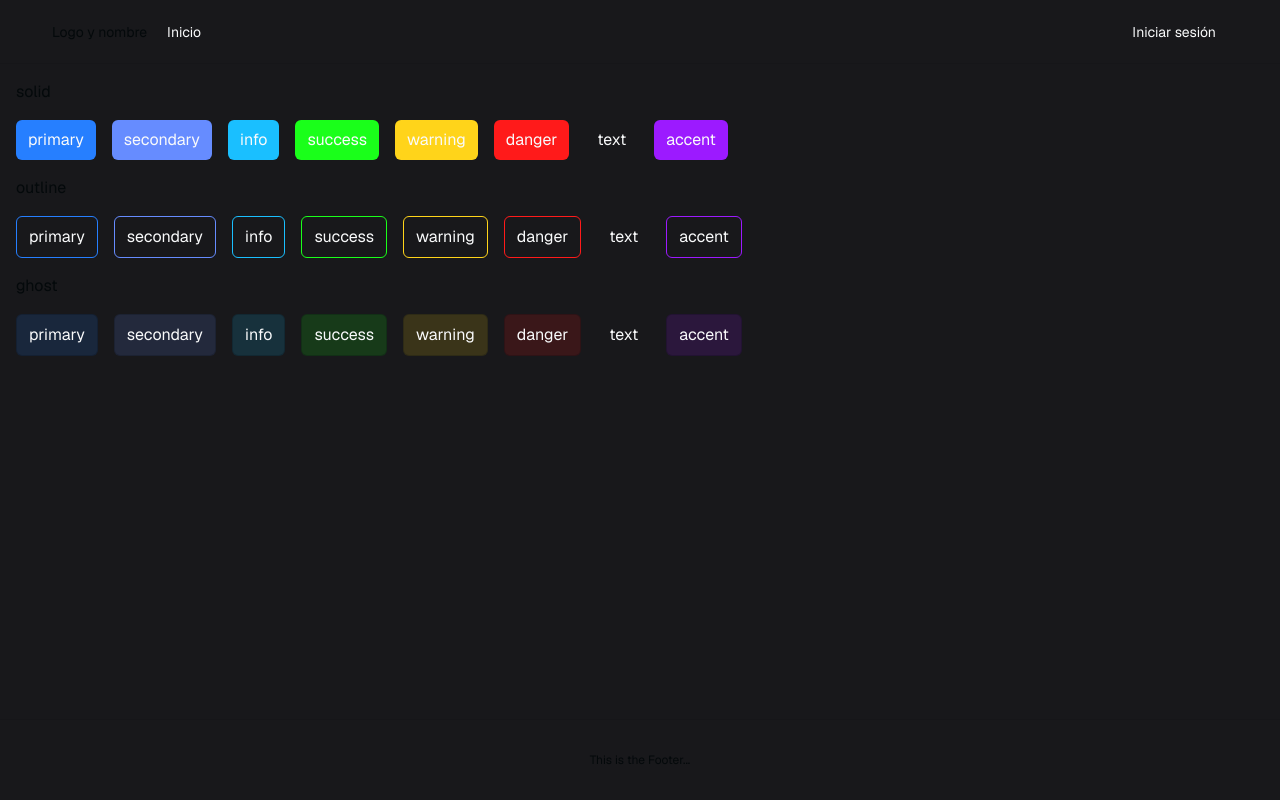
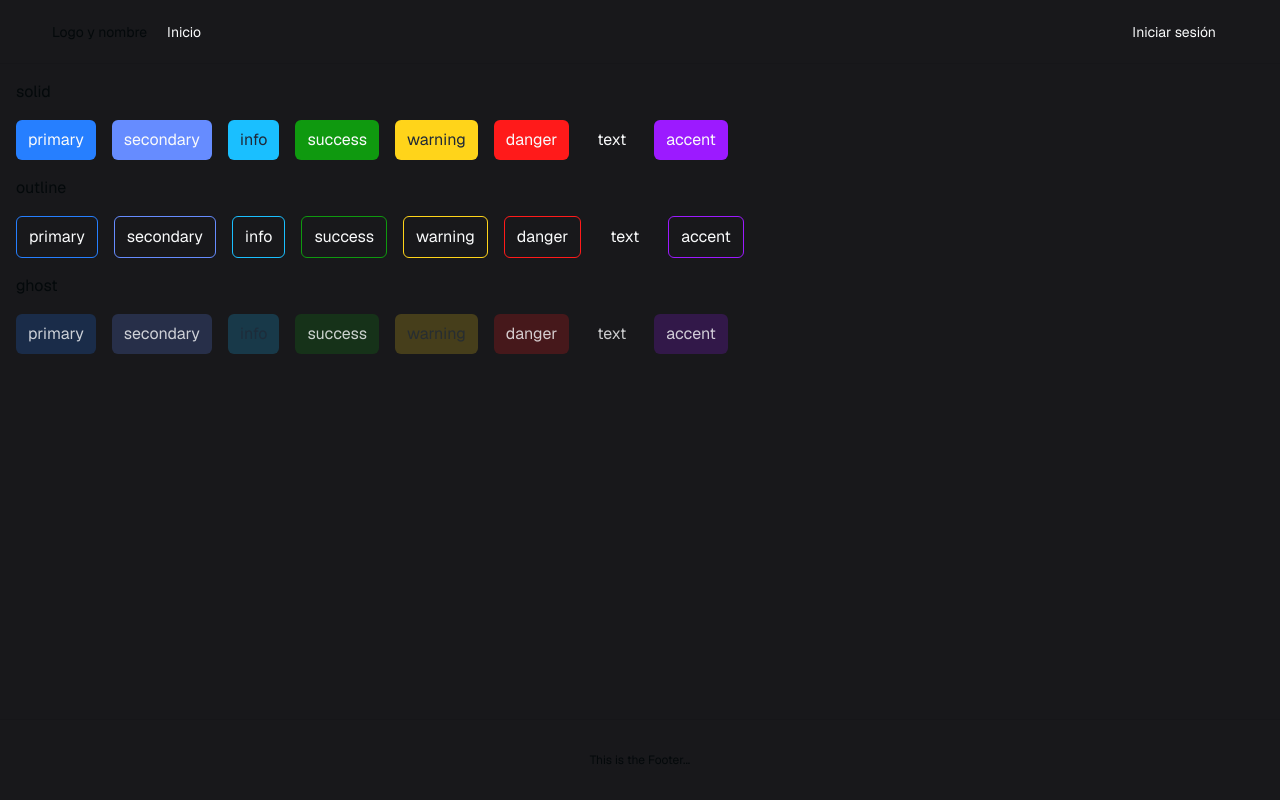
Before and after one commit to cisco336/oci-karate, a Next.js app: page /components in a window 1280 px wide. Built offline with nearby package versions, Linux system fonts and the light colour scheme; no server answers.

Commit message:
refactor: Update Button component styles and imports for consistency and remove unused files

```diff
--- a/components/shared/Button/Button.tsx
+++ b/components/shared/Button/Button.tsx
@@ -1,13 +1,6 @@
 import React, { PropsWithChildren } from 'react';
 import { tv } from 'tailwind-variants';
-import {
-    buttonColor,
-    buttonTypes,
-    buttonVariants,
-    iButton,
-    classes,
-    buttonConfig,
-} from '.';
+import { buttonColor, buttonTypes, buttonVariants, iButton, classes } from '.';
 
 export const Button = ({
     label,
@@ -20,7 +13,6 @@ export const Button = ({
     buttonType = buttonTypes.Button,
     children,
 }: PropsWithChildren<iButton>) => {
-    const classText = classes({ color, variant });
     const loadingIndicator = (
         <span className="absolute flex h-3 w-3 top-[-5px] right-[-5px]">
             <span className="animate-ping absolute inline-flex h-full w-full rounded-full bg-sky-400 opacity-75"></span>
@@ -28,11 +20,9 @@ export const Button = ({
         </span>
     );
 
-    buttonConfig();
-
     return (
         <button
-            className={`${classText}`}
+            className={`${classes({ color, variant })}`}
             type={buttonType}
             disabled={disabled || loading}
             onClick={click}>
--- a/components/shared/Button/helpers.ts
+++ b/components/shared/Button/helpers.ts
@@ -1,159 +1,27 @@
 import { tv } from 'tailwind-variants';
-import { buttonColor, buttonVariants } from './';
-
-export const buttonClass = (type: buttonColor, variant: buttonVariants) => {
-    let classText = 'relative px-3 py-2 ';
-    const textColor =
-        type === buttonColor.Warning || type === buttonColor.Info
-            ? 'text-gray-900'
-            : 'text-gray-50';
-    const bgColorNumber = type === buttonColor.Success ? 700 : 500;
-    const solidBgColor = `bg-${type}-${bgColorNumber} hover:bg-${type}-${
-        bgColorNumber + 100
-    } active:bg-${type}-${bgColorNumber + 200}`;
-    const outlineBgColor = `bg-transparent border-${type}-${bgColorNumber} hover:bg-${type}-${
-        bgColorNumber + 100
-    } active:bg-${type}-${bgColorNumber + 200} text-${type}-${bgColorNumber}`;
-    const ghostBgColor = `bg-${type}-${bgColorNumber}/15 hover:bg-${type}-${bgColorNumber}/60 active:bg-${type}-${bgColorNumber}/70 text-${type}-${bgColorNumber}`;
-    const backgourndColor = {
-        [buttonVariants.Solid]: solidBgColor,
-        [buttonVariants.Outline]: outlineBgColor,
-        [buttonVariants.Ghost]: ghostBgColor,
-    };
-
-    if (type === buttonColor.Text) {
-        classText += `bg-transparent text-gray-50 hover:text-gray-300 active:text-gray-400`;
-    } else {
-        classText += `border rounded-md ${backgourndColor[variant]} ${textColor}`;
-    }
-
-    return classText;
-};
-
-export const buttonConfig = () => {
-    const types = Object.values(buttonColor);
-    const variants = Object.values(buttonVariants);
-    let finalObject = {};
-    types.forEach((type) => {
-        finalObject[type] = {};
-        variants.forEach((variant) => {
-            finalObject[type][variant] = buttonClass(type, variant);
-        });
-    });
-    console.log(finalObject);
-    return finalObject;
-};
 
 export const classes = tv({
-    base: 'rounded-md relative px-3 py-2 bg-transparent text-gray-50 hover:text-gray-300 active:text-gray-400',
+    base: 'rounded-md relative px-3 py-2 bg-transparent text-gray-50 hover:opacity-80 active:opacity-70',
     variants: {
         color: {
-            primary:
-                'bg-primary-500 hover:bg-primary-600 active:bg-primary-700',
-            secondary:
-                'bg-secondary-500 hover:bg-secondary-600 active:bg-secondary-700',
-            info: 'bg-info-500 hover:bg-info-600 active:bg-info-700',
-            success:
-                'bg-success-500 hover:bg-success-600 active:bg-success-700',
-            warning:
-                'bg-warning-500 hover:bg-warning-600 active:bg-warning-700',
-            danger: 'bg-danger-500 hover:bg-danger-600 active:bg-danger-700',
-            text: 'bg-transparent text-gray-50 hover:text-gray-300 active:text-gray-400',
-            accent: 'bg-accent-500 hover:bg-accent-600 active:bg-accent-700',
+            primary: 'border-primary-500 bg-primary-500',
+            secondary: 'border-secondary-500 bg-secondary-500',
+            info: 'border-info-500 bg-info-500 text-gray-800',
+            success: 'border-success-700 bg-success-700',
+            warning: 'border-warning-500 bg-warning-500 text-gray-800',
+            danger: 'border-danger-500 bg-danger-500',
+            text: 'border-transparent text bg-transparent text-gray-50',
+            accent: 'border-accent-500 bg-accent-500',
         },
         variant: {
-            solid: '',
-            outline: '',
-            ghost: '',
+            solid: 'border-opacity-0',
+            outline:
+                'bg-opacity-0 border border-opacity-100 hover:bg-opacity-70 active:bg-opacity-20 text-gray-50',
+            ghost: 'bg-opacity-20 text-opacity-80 hover:bg-opacity-60 active:bg-opacity-70',
         },
     },
-    compoundVariants: [
-        {
-            color: 'primary',
-            variant: 'outline',
-            className:
-                'border bg-transparent border-primary-500 hover:bg-primary-600 active:bg-primary-700 text-primary-500 text-gray-50',
-        },
-        {
-            color: 'secondary',
-            variant: 'outline',
-            className:
-                'border bg-transparent border-secondary-500 hover:bg-secondary-600 active:bg-secondary-700 text-secondary-500 text-gray-50',
-        },
-        {
-            color: 'info',
-            variant: 'outline',
-            className:
-                'border bg-transparent border-info-500 hover:bg-info-600 active:bg-info-700 text-info-500 text-gray-50',
-        },
-        {
-            color: 'success',
-            variant: 'outline',
-            className:
-                'border bg-transparent border-success-500 hover:bg-success-600 active:bg-success-700 text-success-500 text-gray-50',
-        },
-        {
-            color: 'warning',
-            variant: 'outline',
-            className:
-                'border bg-transparent border-warning-500 hover:bg-warning-600 active:bg-warning-700 text-warning-500 text-gray-50',
-        },
-        {
-            color: 'danger',
-            variant: 'outline',
-            className:
-                'border bg-transparent border-danger-500 hover:bg-danger-600 active:bg-danger-700 text-danger-500 text-gray-50',
-        },
-        {
-            color: 'accent',
-            variant: 'outline',
-            className:
-                'border bg-transparent border-accent-500 hover:bg-accent-600 active:bg-accent-700 text-accent-500 text-gray-50',
-        },
-        {
-            color: 'primary',
-            variant: 'ghost',
-            className:
-                'border rounded-md bg-primary-500/15 hover:bg-primary-500/60 active:bg-primary-500/70 text-primary-500 text-gray-50',
-        },
-        {
-            color: 'secondary',
-            variant: 'ghost',
-            className:
-                'border rounded-md bg-secondary-500/15 hover:bg-secondary-500/60 active:bg-secondary-500/70 text-secondary-500 text-gray-50',
-        },
-        {
-            color: 'info',
-            variant: 'ghost',
-            className:
-                'border rounded-md bg-info-500/15 hover:bg-info-500/60 active:bg-info-500/70 text-info-500 text-gray-50',
-        },
-        {
-            color: 'success',
-            variant: 'ghost',
-            className:
-                'border rounded-md bg-success-500/15 hover:bg-success-500/60 active:bg-success-500/70 text-success-500 text-gray-50',
-        },
-        {
-            color: 'warning',
-            variant: 'ghost',
-            className:
-                'border rounded-md bg-warning-500/15 hover:bg-warning-500/60 active:bg-warning-500/70 text-warning-500 text-gray-50',
-        },
-        {
-            color: 'danger',
-            variant: 'ghost',
-            className:
-                'border rounded-md bg-danger-500/15 hover:bg-danger-500/60 active:bg-danger-500/70 text-danger-500 text-gray-50',
-        },
-        {
-            color: 'accent',
-            variant: 'ghost',
-            className:
-                'border rounded-md bg-accent-500/15 hover:bg-accent-500/60 active:bg-accent-500/70 text-accent-500 text-gray-50',
-        },
-    ],
     defaultVariants: {
         color: 'primary',
+        variant: 'solid',
     },
 });
```
